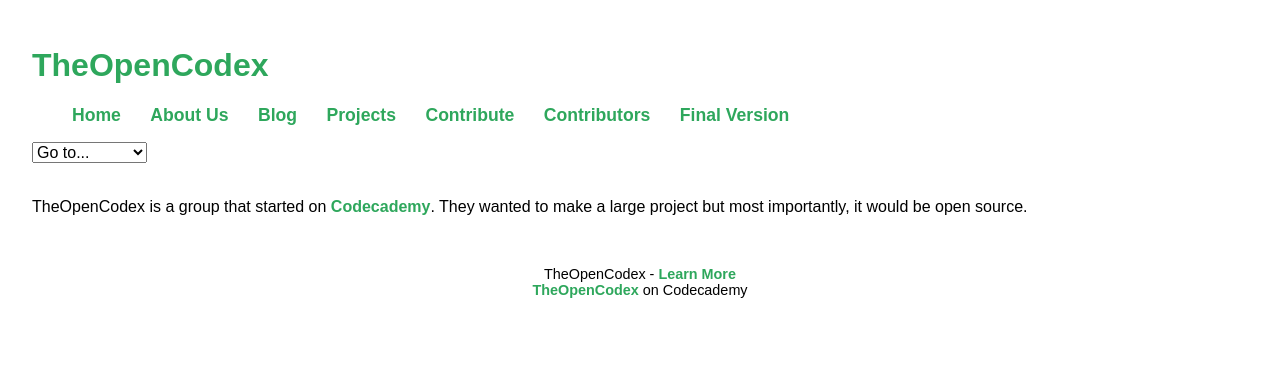
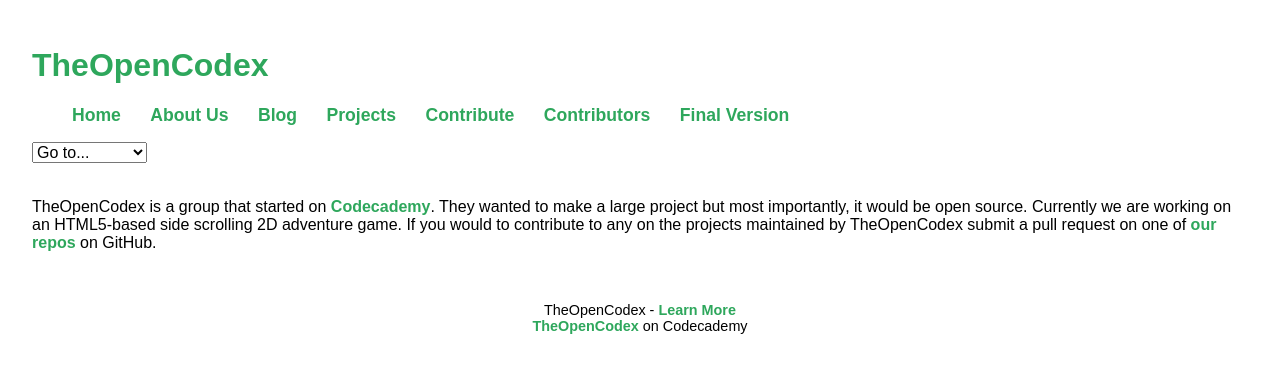
Before and after one commit to c0D1NG1010/theopencodex.github.com, a Jekyll site: the page built from index.html, in a window 1280 px wide. Shown: the top 373 px of the page. Built offline with Jekyll 4.4.1, drawn with Linux system fonts in a browser that asks for light colours; nearby versions of some CDN libraries.

Commit message:
updated homepage

```diff
--- a/index.html
+++ b/index.html
@@ -3,4 +3,4 @@ layout: default
 id: homepage
 ---
 
-TheOpenCodex is a group that started on <a href="http://codecademy.com">Codecademy</a>. They wanted to make a large project but most importantly, it would be open source.
+TheOpenCodex is a group that started on <a href="http://codecademy.com">Codecademy</a>. They wanted to make a large project but most importantly, it would be open source. Currently we are working on an HTML5-based side scrolling 2D adventure game. If you would to contribute to any on the projects maintained by TheOpenCodex submit a pull request on one of <a href="http://github.com/TheOpenCodex">our repos</a> on GitHub.
```
